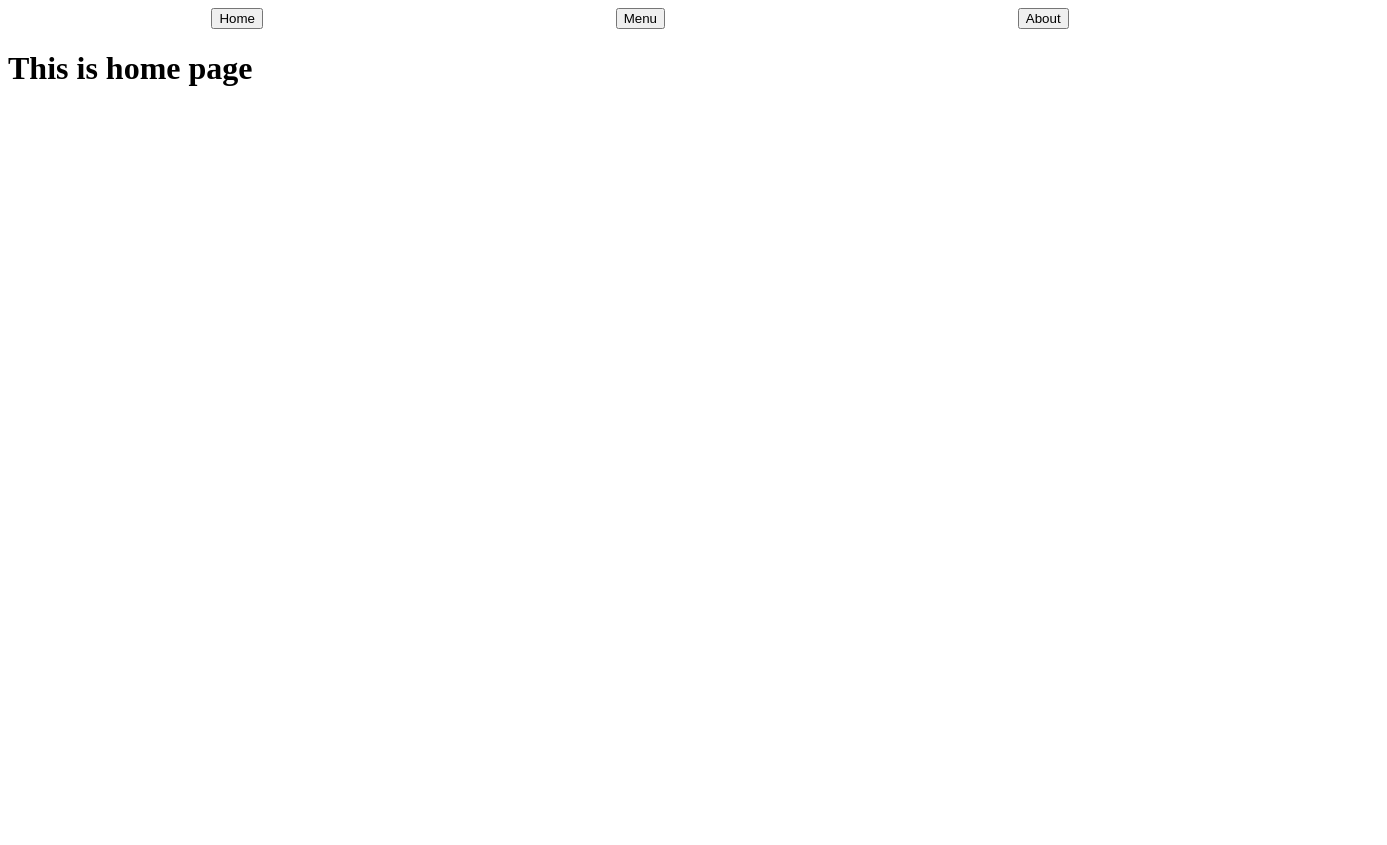
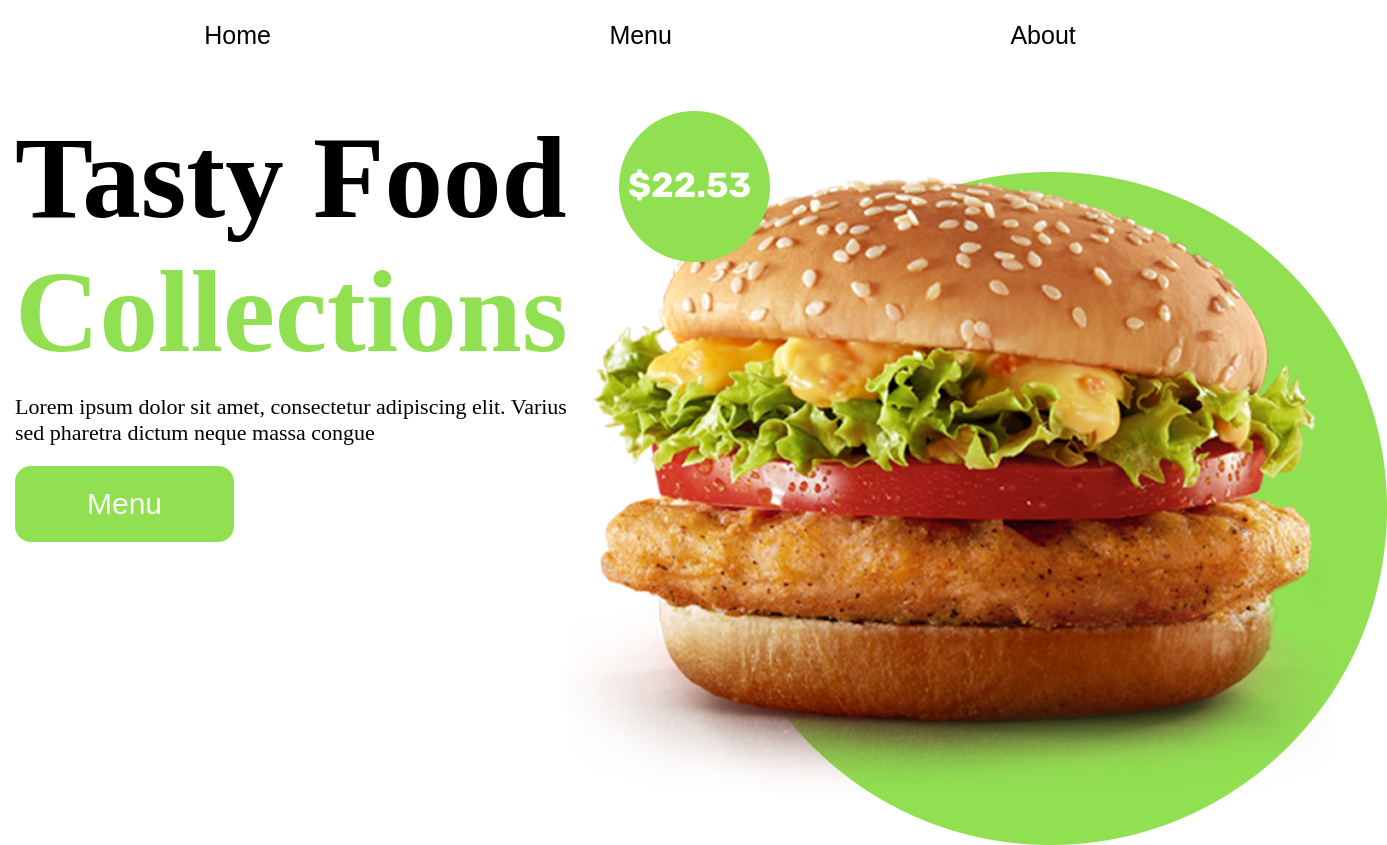
Before and after one commit to Muminshoev/Restaurant-Page-, a website built with webpack: page src/template.html in a window 1280 px wide. Shown: the whole page, 1387 px wide, since content can reach past the window. Before the commit the page ends 800 px from the top, so only its background shows below. Built offline with nearby package versions, Linux system fonts and the light colour scheme.

Commit message:
style, menuPage and img

```diff
--- a/package.json
+++ b/package.json
@@ -19,6 +19,7 @@
   "description": "",
   "devDependencies": {
     "css-loader": "^7.1.2",
+    "html-loader": "^5.1.0",
     "html-webpack-plugin": "^5.6.3",
     "style-loader": "^4.0.0",
     "webpack": "^5.101.0",
--- a/src/homePage.js
+++ b/src/homePage.js
@@ -1,13 +1,41 @@
+import img from "./img/main-img.png"
+
 function homePage() {
     const contentEl = document.getElementById("content");
+        const containerEl = document.createElement("div");
+        containerEl.className = "container flex-container";
+            const wrapperEl = document.createElement("div");
+            wrapperEl.className = "wrapper";
+                const mainHeader = document.createElement("h1");
+                mainHeader.className = "main__header";
+                mainHeader.innerText = "Tasty Food ";
+                    const spanEl = document.createElement("span");
+                    spanEl.innerText = "Collections";
+                mainHeader.appendChild(spanEl);
+                const descrEl = document.createElement("p");
+                descrEl.className = "descr"
+                descrEl.innerText = "Lorem ipsum dolor sit amet, consectetur adipiscing elit. Varius sed pharetra dictum neque massa congue";
+                const mainBtn = document.createElement("button");
+                mainBtn.className = "main__btn"
+                mainBtn.innerText = "Menu";
+                const mainImg = document.createElement("img");
+                mainImg.className = "main__img";
+                mainImg.src = img;
+                mainImg.alt = "main-img";
+            wrapperEl.append(mainHeader, descrEl, mainBtn);
+            containerEl.append(wrapperEl, mainImg);
+            contentEl.appendChild(containerEl);
+};
 
-    contentEl.innerHTML = `<h1>This is home page</h1>`;
+function addHomePage() {
+    const homeBtn = document.getElementById("home");
 
-    const homeBtn = document.getElementById("home");
     homeBtn.addEventListener("click", () => {
-        contentEl.innerHTML = "";
-        contentEl.innerHTML = `<h1>This is home page</h1>`;
+    const contentEl = document.getElementById("content");
+    contentEl.innerHTML = "";
+    homePage()
     })
 }
 
 homePage();
+addHomePage();
--- a/src/menuPage.js
+++ b/src/menuPage.js
@@ -1,14 +1,26 @@
-
+import menuImg from "./img/menu.png"
 
 
 
 function menuPage() {
-    const contentEl = document.getElementById("content");
-    const menuBtn = document.getElementById("menu");
+    const content = document.getElementById("content");
+    const containerEl = document.createElement("div");
+    containerEl.className = "container";
+        const menuImgEl = document.createElement("img");
+        menuImgEl.className = "menu__img";
+        menuImgEl.src = menuImg;
+    containerEl.appendChild(menuImgEl);
+    content.appendChild(containerEl);
+}
 
-    menuBtn.addEventListener("click", () => {
-        contentEl.innerHTML = `<h1>This is menu page</h1>`
+function addMenuPage() {
+    const btn = document.getElementById("menu");
+    const content = document.getElementById("content");
+
+    btn.addEventListener("click", () => {
+        content.innerHTML = "";
+        menuPage()
     })
 };
 
-menuPage();
+addMenuPage();
--- a/src/styles.css
+++ b/src/styles.css
@@ -1,10 +1,78 @@
+* {
+    margin: 0;
+}
+
 .container {
-    max-width: 1210px;
+    max-width: 1630px;
     padding: 0 15px;
     margin: 0 auto;
+
+}
+
+header {
+    margin-bottom: 40px;
 }
 
 .nav {
     display: flex;
     justify-content: space-around;
+    padding: 20px;
 }
+
+.nav__btn {
+    border: none;
+    background-color: transparent;
+    font-size: 25px;
+    color: #000000;
+    cursor: pointer;
+}
+
+.nav__btn:hover {
+    color: #90E051;
+}
+
+.main__header {
+    font-size: 117px;
+    color: #000000;
+    max-width: 665px;
+    font-weight: 700;
+    margin: 0 0 15px 0;
+}
+
+
+
+.main__header span {
+    color: #90E051;
+}
+
+.descr {
+    font-size: 22px;
+    font-weight: 500;
+    max-width: 625px;
+    margin-bottom: 20px;
+}
+
+.flex-container {
+    display: flex;
+    justify-content: space-between;
+}
+
+.main__img {
+    max-width: 820px;
+    max-height: 734px;
+}
+
+.main__btn {
+    background-color: #90E051;
+    color: #FFFFFF;
+    font-size: 30px;
+    font-weight: 500;
+    padding: 21px 72px;
+    border: none;
+    border-radius: 16px;
+    cursor: pointer;
+}
+
+.menu__img {
+    width: 1630px;
+}
--- a/src/template.html
+++ b/src/template.html
@@ -9,14 +9,15 @@
     <header>
     <div class="container">
         <nav class="nav">
-            <button id="home">Home</button>
-            <button id="menu">Menu</button>
-            <button id="about">About</button>
+            <button class="nav__btn" id="home">Home</button>
+            <button class="nav__btn" id="menu">Menu</button>
+            <button class="nav__btn" id="about">About</button>
         </nav>
          </div>
     </header>
     <div id="content">
 
+        </div>
     </div>
 </body>
 </html>
--- a/webpack.config.js
+++ b/webpack.config.js
@@ -20,6 +20,14 @@ module.exports = {
                 test: /\.css$/i,
                 use: ["style-loader", "css-loader"],
             },
+            {
+                test: /\.html$/i,
+                loader: "html-loader",
+            },
+            {
+                test: /\.(png|svg|jpg|jpeg|gif)$/i,
+                type: "asset/resource",
+            },
         ],
     },
 };
```
Also changed, not shown: src/img/main-img.png (added), src/img/menu-img1.png (added), src/img/menu-img2.png (added), src/img/menu.png (added), 1 other file.
